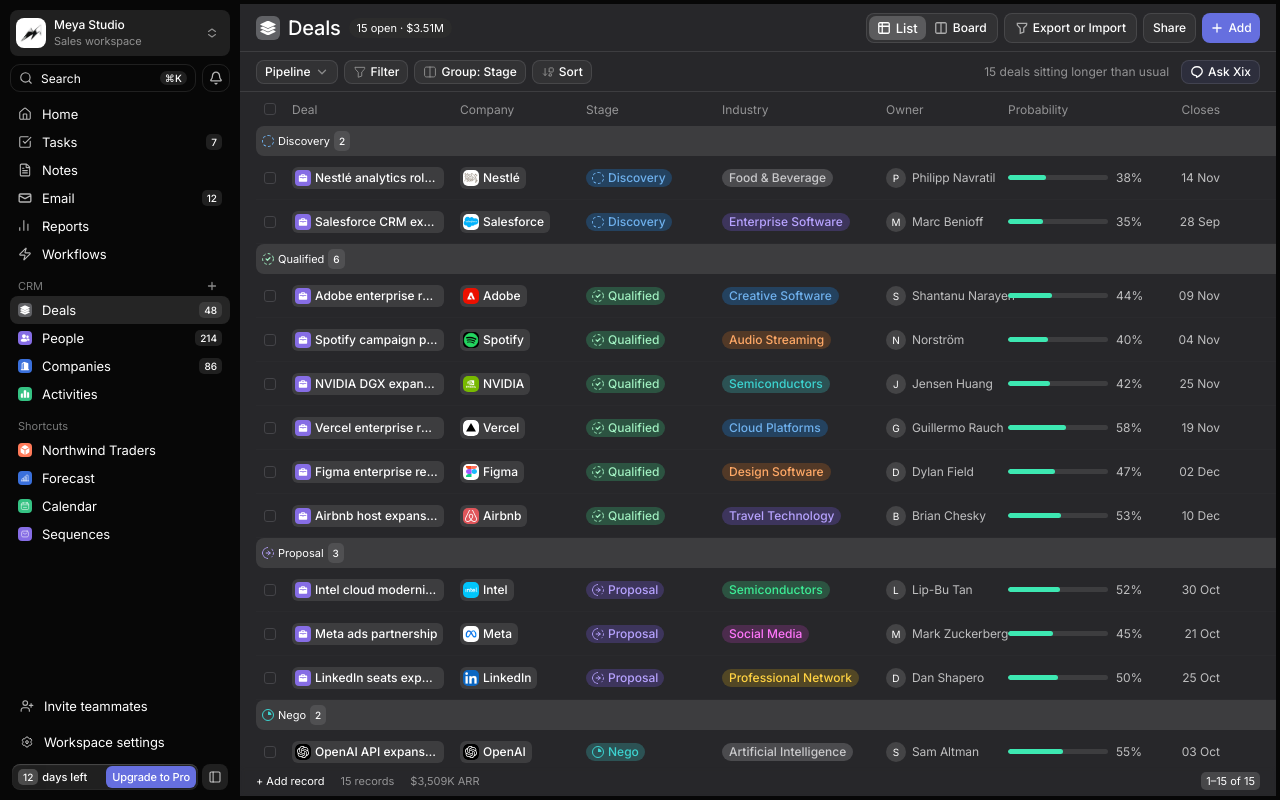
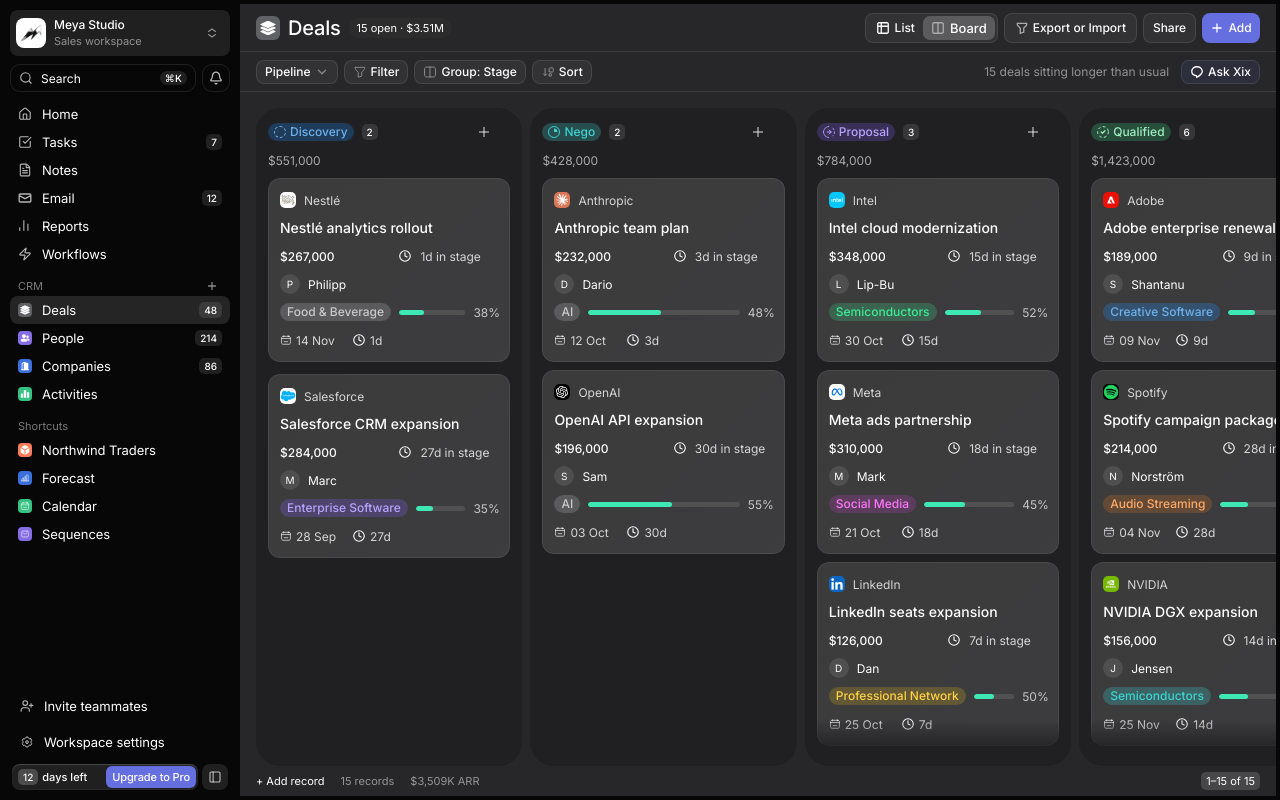
Before and after one commit to nazmijavier/xix-crm, a React (Vite) app: page / in a window 1280 px wide. Built offline with nearby package versions, Linux system fonts and the light colour scheme.

Commit message:
fix: open kanban as the main page

```diff
--- a/src/App.tsx
+++ b/src/App.tsx
@@ -33,7 +33,7 @@
 function readRoute() {
   return location.pathname.startsWith("/workflows")
     ? "workflow"
-    : location.pathname.includes("/board")
+    : location.pathname === "/" || location.pathname.includes("/board")
       ? "board"
       : "list";
 }
--- a/src/components/Sidebar.tsx
+++ b/src/components/Sidebar.tsx
@@ -56,7 +56,7 @@
         }
         onClick={
           label === "Deals"
-            ? () => onNavigate("list")
+            ? () => onNavigate("board")
             : label === "Workflows"
               ? () => onNavigate("workflow")
               : undefined
```
